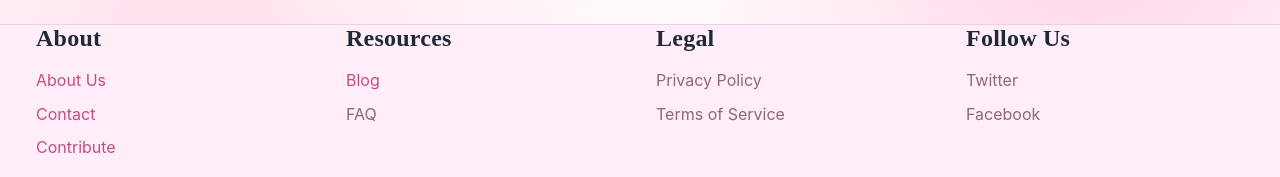
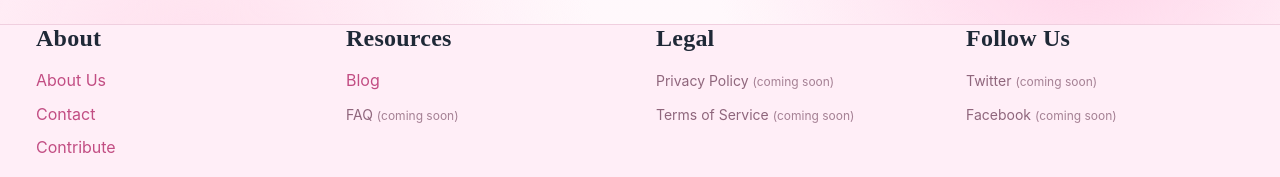
Before and after one commit to rdarocha-bcg/book-review-blog_ynh, an Angular app: page / in a window 1280 px wide. Shown: the part 885-1062 px from the top of the page. Built offline with nearby package versions, Linux system fonts and the light colour scheme; no server answers.

Commit message:
fix(ux): clarify footer placeholders as coming soon (issue #11)
Replace disabled-looking spans with plain text and (coming soon) labels.
Remove aria-disabled and not-allowed cursor.

Co-authored-by: Rémi Da Rocha <rdarocha-bcg@users.noreply.github.com>

```diff
--- a/src/app/shared/components/footer/footer.component.ts
+++ b/src/app/shared/components/footer/footer.component.ts
@@ -26,21 +26,35 @@ import { SiteConfigService } from '@core/services/site-config.service';
             <h3 class="font-bold mb-4 text-[var(--primary)]">Resources</h3>
             <ul class="space-y-2">
               <li><a routerLink="/blog" class="hover:text-[var(--primary)] transition">Blog</a></li>
-              <li><span class="text-[var(--text-muted)] cursor-not-allowed" aria-disabled="true">FAQ</span></li>
+              <li>
+                <span class="text-sm text-[var(--text-muted)]">FAQ <span class="text-xs font-normal opacity-80">(coming soon)</span></span>
+              </li>
             </ul>
           </div>
           <div>
             <h3 class="font-bold mb-4 text-[var(--primary)]">Legal</h3>
             <ul class="space-y-2">
-              <li><span class="text-[var(--text-muted)] cursor-not-allowed" aria-disabled="true">Privacy Policy</span></li>
-              <li><span class="text-[var(--text-muted)] cursor-not-allowed" aria-disabled="true">Terms of Service</span></li>
+              <li>
+                <span class="text-sm text-[var(--text-muted)]"
+                  >Privacy Policy <span class="text-xs font-normal opacity-80">(coming soon)</span></span
+                >
+              </li>
+              <li>
+                <span class="text-sm text-[var(--text-muted)]"
+                  >Terms of Service <span class="text-xs font-normal opacity-80">(coming soon)</span></span
+                >
+              </li>
             </ul>
           </div>
           <div>
             <h3 class="font-bold mb-4 text-[var(--primary)]">Follow Us</h3>
             <ul class="space-y-2">
-              <li><span class="text-[var(--text-muted)] cursor-not-allowed" aria-disabled="true">Twitter</span></li>
-              <li><span class="text-[var(--text-muted)] cursor-not-allowed" aria-disabled="true">Facebook</span></li>
+              <li>
+                <span class="text-sm text-[var(--text-muted)]">Twitter <span class="text-xs font-normal opacity-80">(coming soon)</span></span>
+              </li>
+              <li>
+                <span class="text-sm text-[var(--text-muted)]">Facebook <span class="text-xs font-normal opacity-80">(coming soon)</span></span>
+              </li>
             </ul>
           </div>
         </div>
```
Also changed, not shown: 1 other file (tests, documents, lock files or other folders).
